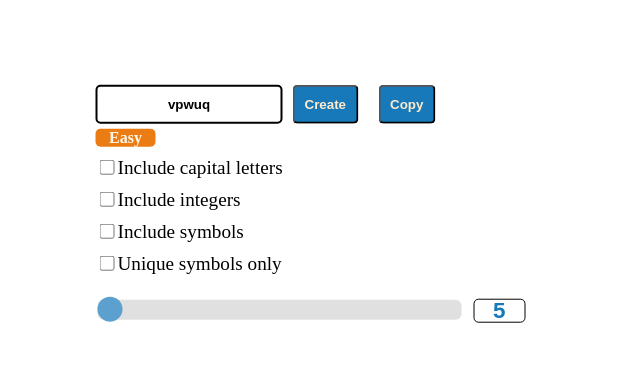
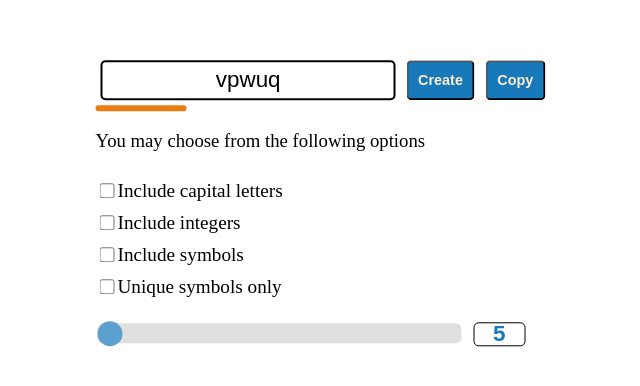
Before and after one commit to Yurii-Komarnytskyi/PasswordGenerator, a React (Create React App) app: page / in a window 1280 px wide. Shown: the part 188-574 px from the top of the page, without its empty margins (317-957 px from the left). Built offline with nearby package versions, Linux system fonts and the light colour scheme.

Commit message:
deleted folder IndicationBar with its components, insted created indication bar in theInputWithPassword comp. removed text from it and set its height at 6px; Also additional header has been inserted between InputWithPassword and CheckBoxes

```diff
--- a/src/App.js
+++ b/src/App.js
@@ -4,7 +4,7 @@ import InputWithPassword from "./components/PasswordInput/InputWithPassword";
 import PasswordLengthRange from "./components/RangeOfLength/PasswordLengthRange";
 import { genPass} from "./utils";
 import styles from './App.module.css';
-import IndicatorOfDifficulty from "./components/IndicationBar/IndicatorOfDifficulty";
+
 function App() {
   const [password, setPassword] = useState('');
   const [passwdLength, setPasswdLength] = useState(5);
@@ -29,9 +29,9 @@ function App() {
       <InputWithPassword
         password={password}
         wrapperForSetPass={wrapperForSetPass}
+        passwdLength={passwdLength}
       />
-      <IndicatorOfDifficulty passwdLength={passwdLength}/>
-
+      <h3 className={styles.heading}>You may choose from the following options</h3>
       <CheckBox description={'Include capital letters'} handler={setCapLettIncluded} />
       <CheckBox description={'Include integers'} handler={setIntegersIncluded} />
       <CheckBox description={'Include symbols'} handler={setSymbolsIncluded} />
--- a/src/App.module.css
+++ b/src/App.module.css
@@ -6,3 +6,7 @@
     top: 50%;
     transform: translate(-50%, -50%);
 }
+
+.heading {
+    font-weight: 500;
+}
--- a/src/components/IndicationBar/IndicatorOfDifficulty.jsx
+++ /dev/null
@@ -1,33 +0,0 @@
-import React, { useEffect, useRef, useState } from 'react';
-import styles from './IndicatorOfDifficulty.module.css';
-const IndicatorOfDifficulty = ({passwdLength}) => {
-
-    const passBar = useRef(null);
-    const [descrOfDiffic, setDescrOfDiffic] = useState('');
-    const randerTheBar = (passwdLength) => {
-        if(passwdLength <= 8 ) {
-            setDescrOfDiffic('Easy')
-            passBar.current.className = styles.basicBar + ` ${styles.weakPass}`;
-        }
-        if(passwdLength > 8 && passwdLength <= 13) {
-            setDescrOfDiffic('Medium');
-            passBar.current.className = styles.basicBar + ` ${styles.mediumPass}`;
-        }
-        if(passwdLength >= 14) {
-            setDescrOfDiffic('Strong');
-            passBar.current.className = styles.basicBar + ` ${styles.strongPass}`;
-        }
-    }
-    useEffect(()=> {
-        randerTheBar(passwdLength);
-    }, [passwdLength])
-
-    return (
-        <div
-            className={styles.basicBar}
-            ref={passBar}
-        > {descrOfDiffic} </div>
-    )
-}
-
-export default IndicatorOfDifficulty;
--- a/src/components/IndicationBar/IndicatorOfDifficulty.module.css
+++ /dev/null
@@ -1,26 +0,0 @@
-.basicBar {
-    height: 1.1em;
-    border-radius: 5px;
-    margin-top: 5px;
-    text-align: center;
-    color: rgb(255, 247, 231);
-    font-weight: 600;
-    transition: width 800ms ease;
-    user-select: none;
-}
-
-.basicBar.weakPass {
-    background-color: rgb(235, 124, 20);
-    width: 60px;
-}
-
-.basicBar.mediumPass {
-    background-color: rgb(85, 84, 6);
-    width: 120px;
-
-}
-
-.basicBar.strongPass {
-    background-color: rgb(50, 129, 50);
-    width: 185px;
-}
--- a/src/components/PasswordInput/InputWithPassword.jsx
+++ b/src/components/PasswordInput/InputWithPassword.jsx
@@ -1,12 +1,29 @@
-import React, { useRef } from 'react';
-import IndicatorOfDifficulty from '../IndicationBar/IndicatorOfDifficulty';
+import React, { useRef, useEffect } from 'react';
 import styles from './InputWithPassword.module.css';
 
-const InputWithPassword = ({password, wrapperForSetPass}) => {
+const InputWithPassword = ({ password, wrapperForSetPass, passwdLength }) => {
   const inpWithPass = useRef(null);
+  const passBar = useRef(null);
+
   const copyText = () => navigator.clipboard.writeText(inpWithPass.current.value);
+
+  const randerTheBar = (passwdLength) => {
+    if (passwdLength <= 8) {
+      passBar.current.className = styles.basicBar + ` ${styles.weakPass}`;
+    } else if (passwdLength > 8 && passwdLength <= 13) {
+      passBar.current.className = styles.basicBar + ` ${styles.mediumPass}`;
+    } else if(passwdLength >= 14) {
+      passBar.current.className = styles.basicBar + ` ${styles.strongPass}`;
+    }
+  }
+
+  useEffect(() => {
+    randerTheBar(passwdLength);
+  }, [passwdLength])
+
   return (
-    <div className={styles.inpWithPass}>
+    <React.Fragment>
+      <div className={styles.inpWithPass}>
         <input
           readOnly
           placeholder='Password appears here'
@@ -15,7 +32,12 @@ const InputWithPassword = ({password, wrapperForSetPass}) => {
         ></input>
         <button className={styles.bttnBeauty} onClick={wrapperForSetPass}>Create</button>
         <button className={styles.bttnBeauty} onClick={copyText}>Copy</button>
-    </div>
+      </div>
+      <div
+        className={styles.basicBar}
+        ref={passBar}
+      />
+    </React.Fragment>
   )
 }
 
--- a/src/components/PasswordInput/InputWithPassword.module.css
+++ b/src/components/PasswordInput/InputWithPassword.module.css
@@ -1,21 +1,56 @@
 .inpWithPass{
     display: flex;
-    justify-content: flex-start;
+    justify-content: space-around;
 }
 
 .inpWithPass input{
-    font-weight: 700;
+    width: 60%;
+    padding: 0 9px 0 9px;
+    font-size: 1.4em;
+    font-weight: 500;
+    color: #000;
     border: 2px solid #000;
     border-radius: 5px;
     text-align: center;
 }
 
 .bttnBeauty {
-    margin-left: 10px;
-    margin-right: 10px;
     padding: 10px;
     border-radius: 5px;
     background: #1779ba;
     color:blanchedalmond;
     font-weight: 900;
+    font-size: 0.9em;
+    user-select: none;
 }
+
+
+.basicBar {
+    display: inline-block;
+    border-radius: 5px;
+    margin-top: 5px;
+    text-align: center;
+    color: rgb(255, 247, 231);
+    font-weight: 600;
+    transition: width 800ms ease;
+    user-select: none;
+}
+
+.basicBar.weakPass {
+    background-color: rgb(235, 124, 20);
+    height: 6px;
+    width: 20%;
+}
+
+.basicBar.mediumPass {
+    background-color: #efc20f;
+    height: 6px;
+    width: 50%;
+
+}
+
+.basicBar.strongPass {
+    background-color: rgb(50, 129, 50);
+    height: 6px;
+    width: 100%;
+}
```
